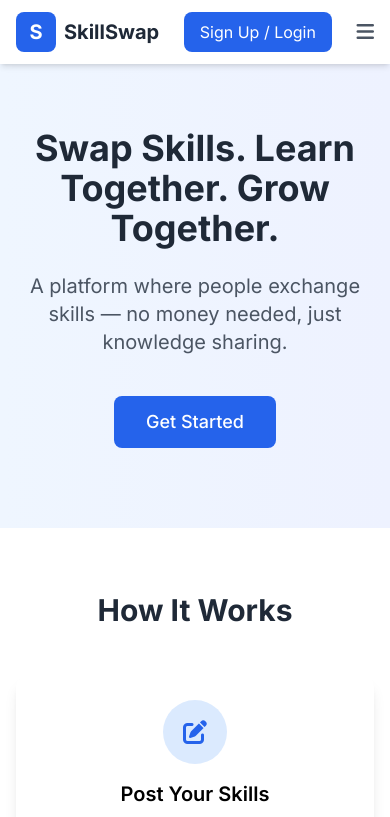
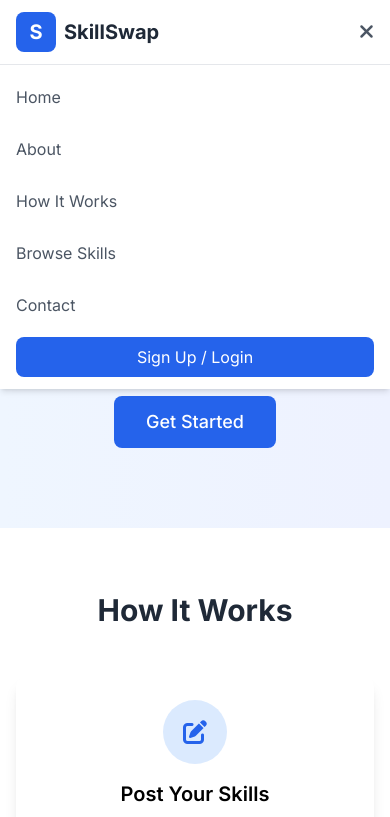
Before and after one commit to chizhinime/skillswap, a plain HTML site: page index.html in a window 390 px wide. Both pictures are taken after a click on the button 365 px from the left and 32 px from the top of the page. Shown: the top 817 px of the page. Drawn offline with nearby package versions, Linux system fonts and the light colour scheme.

Commit message:
Update index.html

```diff
--- a/index.html
+++ b/index.html
@@ -34,11 +34,19 @@
         .testimonial-card:hover {
             transform: translateY(-5px);
         }
+        .mobile-menu {
+            max-height: 0;
+            overflow: hidden;
+            transition: max-height 0.5s ease-out;
+        }
+        .mobile-menu.open {
+            max-height: 500px;
+        }
     </style>
 </head>
 <body class="bg-gray-50">
     <!-- Navbar -->
-    <nav class="bg-white shadow-md fixed w-full z-10">
+    <nav class="bg-white shadow-md fixed w-full z-50">
         <div class="container mx-auto px-4 py-3 flex justify-between items-center">
             <a href="#" class="flex items-center space-x-2">
                 <div class="w-10 h-10 bg-blue-600 rounded-lg flex items-center justify-center">
@@ -55,13 +63,28 @@
                 <a href="#contact" class="text-gray-600 hover:text-blue-600 transition-colors">Contact</a>
             </div>
 
-            <button class="bg-blue-600 hover:bg-blue-700 text-white px-4 py-2 rounded-lg transition-colors">
-                Sign Up / Login
-            </button>
+            <div class="flex items-center space-x-4">
+                <button class="hidden md:block bg-blue-600 hover:bg-blue-700 text-white px-4 py-2 rounded-lg transition-colors">
+                    Sign Up / Login
+                </button>
+                <button id="mobile-menu-button" class="md:hidden text-gray-600 focus:outline-none">
+                    <i class="fas fa-bars text-xl"></i>
+                </button>
+            </div>
+        </div>
 
-            <button class="md:hidden text-gray-600">
-                <i class="fas fa-bars text-xl"></i>
-            </button>
+        <!-- Mobile Menu -->
+        <div id="mobile-menu" class="mobile-menu md:hidden bg-white border-t border-gray-200">
+            <div class="container mx-auto px-4 py-3 flex flex-col space-y-3">
+                <a href="#home" class="text-gray-600 hover:text-blue-600 py-2 transition-colors">Home</a>
+                <a href="#about" class="text-gray-600 hover:text-blue-600 py-2 transition-colors">About</a>
+                <a href="#how-it-works" class="text-gray-600 hover:text-blue-600 py-2 transition-colors">How It Works</a>
+                <a href="#browse-skills" class="text-gray-600 hover:text-blue-600 py-2 transition-colors">Browse Skills</a>
+                <a href="#contact" class="text-gray-600 hover:text-blue-600 py-2 transition-colors">Contact</a>
+                <button class="bg-blue-600 hover:bg-blue-700 text-white px-4 py-2 rounded-lg transition-colors w-full mt-2">
+                    Sign Up / Login
+                </button>
+            </div>
         </div>
     </nav>
 
@@ -344,6 +367,32 @@
             { name: "Music Lessons", icon: "fas fa-music", category: "art" }
         ];
 
+        // Mobile menu functionality
+        const mobileMenuButton = document.getElementById('mobile-menu-button');
+        const mobileMenu = document.getElementById('mobile-menu');
+
+        mobileMenuButton.addEventListener('click', () => {
+            mobileMenu.classList.toggle('open');
+            const icon = mobileMenuButton.querySelector('i');
+            if (mobileMenu.classList.contains('open')) {
+                icon.classList.remove('fa-bars');
+                icon.classList.add('fa-times');
+            } else {
+                icon.classList.remove('fa-times');
+                icon.classList.add('fa-bars');
+            }
+        });
+
+        // Close mobile menu when clicking on a link
+        document.querySelectorAll('#mobile-menu a').forEach(link => {
+            link.addEventListener('click', () => {
+                mobileMenu.classList.remove('open');
+                const icon = mobileMenuButton.querySelector('i');
+                icon.classList.remove('fa-times');
+                icon.classList.add('fa-bars');
+            });
+        });
+
         // Initialize the skills grid
         function initSkills() {
             const container = document.getElementById('skills-container');
```
